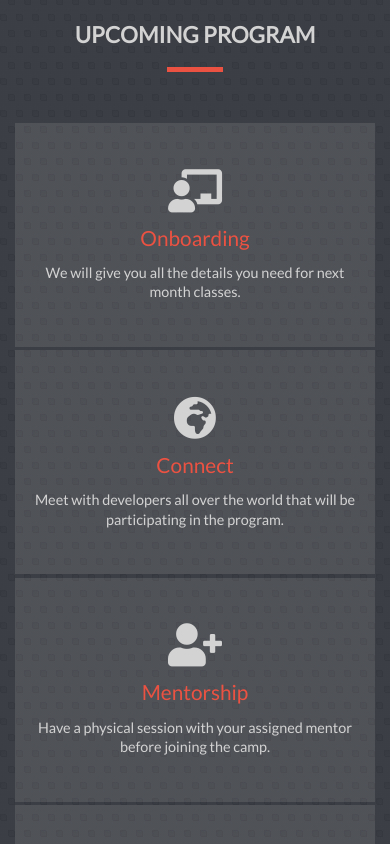
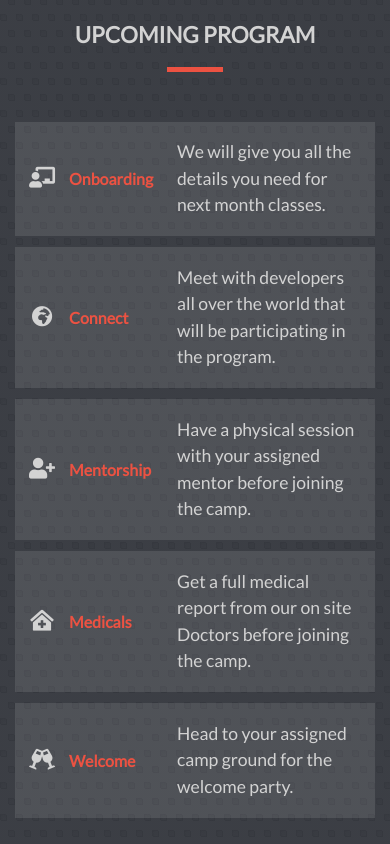
Before and after one commit to eananti/Book-Shelter, a plain HTML site: page index.html in a window 390 px wide. Shown: the part 480-1324 px from the top of the page. Drawn offline with nearby package versions, Linux system fonts and the light colour scheme; a web font is replaced by a local one.

Commit message:
Style upcoming program session for mobile

```diff
--- a/css/style.css
+++ b/css/style.css
@@ -114,10 +114,6 @@ a:hover {
   color: #d3d3d3;
 }
 
-.cus-display-in-block {
-  display: inline-block;
-}
-
 .display-none {
   display: none;
 }
@@ -171,9 +167,7 @@ a:hover {
 
 .cus-program-section article {
   background-color: rgb(248, 248, 248, 0.1);
-  margin: 0.1em;
   width: 100%;
-  height: 14em;
 }
 
 .cus-program-section article:hover {
@@ -316,6 +310,10 @@ a:hover {
     display: block;
   }
 
+  .cus-display-in-block {
+    display: inline-block;
+  }
+
   .cus-grid {
     display: grid;
   }
@@ -336,6 +334,10 @@ a:hover {
     flex-direction: row;
   }
 
+  .cus-flex-dr-md-column {
+    flex-direction: column;
+  }
+
   .cus-flex-jus-md-center {
     justify-content: center;
   }
@@ -346,6 +348,11 @@ a:hover {
 
   .cus-flex-md-space-even {
     justify-content: space-evenly;
+  }
+
+  .cus-program-section article {
+    margin: 0.1em;
+    height: 14em;
   }
 
   .cus-flexed-partners i {
@@ -375,6 +382,14 @@ a:hover {
 }
 
 @media all and (max-width: 767px) {
+  .cus-display-in-sm-block {
+    display: inline-block;
+  }
+
+  .cus-program-section article {
+    margin-bottom: 0.7em;
+  }
+
   .cus-about-contact h3,
   .cus-about-contact p {
     font-size: 0.9em;
@@ -388,4 +403,51 @@ a:hover {
   .cus-global-summit p {
     margin: 0 2em;
   }
+
+  .cus-program-section article h3,
+  .cus-program-section article p,
+  .cus-program-section article div {
+    text-align: left;
+    margin: 1em 0;
+  }
+
+  .cus-program-section article h3 {
+    width: 25%;
+    font-weight: bold;
+  }
+
+  .cus-program-section article div {
+    width: 15%;
+    text-align: center;
+  }
+
+  .cus-program-section article p {
+    width: 60%;
+    line-height: 1.5em;
+    font-size: 1.1em;
+    padding-right: 1em;
+  }
 }
+
+@media all and (max-width: 500px) {
+  .cus-program-section i {
+    font-size: 1.3em;
+  }
+
+  .cus-program-section h3 {
+    font-size: 1em;
+  }
+
+  .cus-program-section article h3 {
+    width: 30%;
+  }
+
+  .cus-program-section article div {
+    width: 15%;
+    text-align: center;
+  }
+
+  .cus-program-section article p {
+    width: 55%;
+  }
+}
--- a/index.html
+++ b/index.html
@@ -72,33 +72,33 @@
     <section class="container-fluid text-center py-4 cus-program-section cus-second-color">
       <h2 class="mb-3 py-3">Upcoming Program</h2>
       <div class="cus-flex cus-flex-dr-column cus-flex-align-center cus-flex-dr-md-row">
-        <article class="cus-flex cus-flex-dr-column px-3 cus-flex-jus-center">
-          <h3 class="cus-color-red my-3">Onboarding</h3>
+        <article class="cus-flex cus-flex-align-center cus-flex-dr-md-column cus-flex-jus-md-center px-md-3">
+          <h3 class="cus-color-red my-md-3">Onboarding</h3>
           <p>We will give you all the details you need for next month classes.</p>
           <div><i class="fas fa-chalkboard-teacher"></i></div>
         </article>
-        <article class="cus-flex cus-flex-dr-column px-3 cus-flex-jus-center">
-          <h3 class="cus-color-red my-3">Connect</h3>
+        <article class="cus-flex cus-flex-align-center cus-flex-dr-md-column cus-flex-jus-md-center px-md-3">
+          <h3 class="cus-color-red my-md-3">Connect</h3>
           <p>Meet with developers all over the world that will be participating in the program.</p>
           <div><i class="fas fa-globe-africa"></i></div>
         </article>
-        <article class="cus-flex cus-flex-dr-column px-3 cus-flex-jus-center">
-          <h3 class="cus-color-red my-3">Mentorship</h3>
+        <article class="cus-flex cus-flex-align-center cus-flex-dr-md-column cus-flex-jus-md-center px-md-3">
+          <h3 class="cus-color-red my-md-3">Mentorship</h3>
           <p>Have a physical session with your assigned mentor before joining the camp.</p>
           <div><i class="fas fa-user-plus"></i></div>
         </article>
-        <article class="cus-flex cus-flex-dr-column px-3 cus-flex-jus-center">
-          <h3 class="cus-color-red my-3">Medicals</h3>
+        <article class="cus-flex cus-flex-align-center cus-flex-dr-md-column cus-flex-jus-md-center px-md-3">
+          <h3 class="cus-color-red my-md-3">Medicals</h3>
           <p>Get a full medical report from our on site Doctors before joining the camp.</p>
           <div><i class="fas fa-clinic-medical"></i></div>
         </article>
-        <article class="cus-flex cus-flex-dr-column px-3 cus-flex-jus-center">
-          <h3 class="cus-color-red my-3">Welcome</h3>
+        <article class="cus-flex cus-flex-align-center cus-flex-dr-md-column cus-flex-jus-md-center px-md-3">
+          <h3 class="cus-color-red my-md-3">Welcome</h3>
           <p>Head to your assigned camp ground for the welcome party.</p>
           <div><i class="fas fa-glass-cheers"></i></div>
         </article>
       </div>
-      <p class="my-5 cus-display-in-block">
+      <p class="my-5 display-none display-md-show cus-display-in-block">
         <a href="#">SEE PAST PROGRAMS</a>
       </p>
     </section>
```
Also changed, not shown: pages/about.html (+1 -1 lines).
